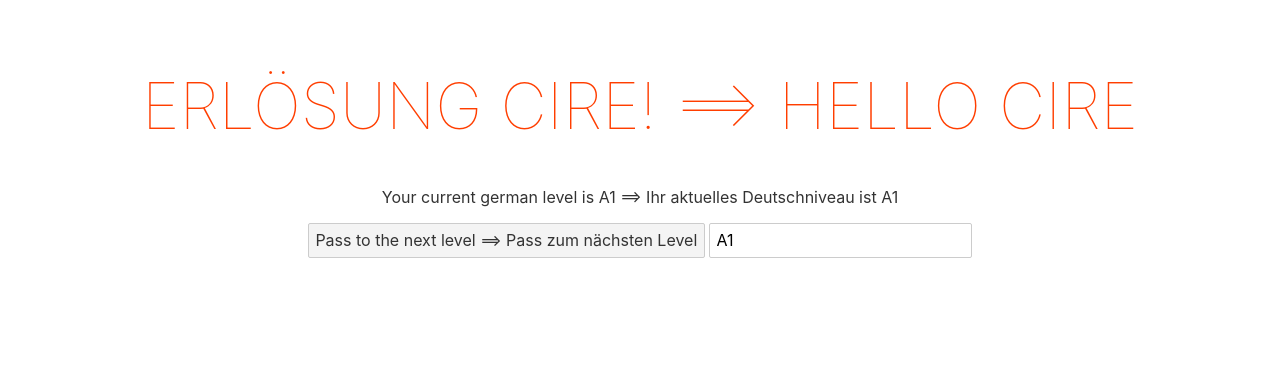
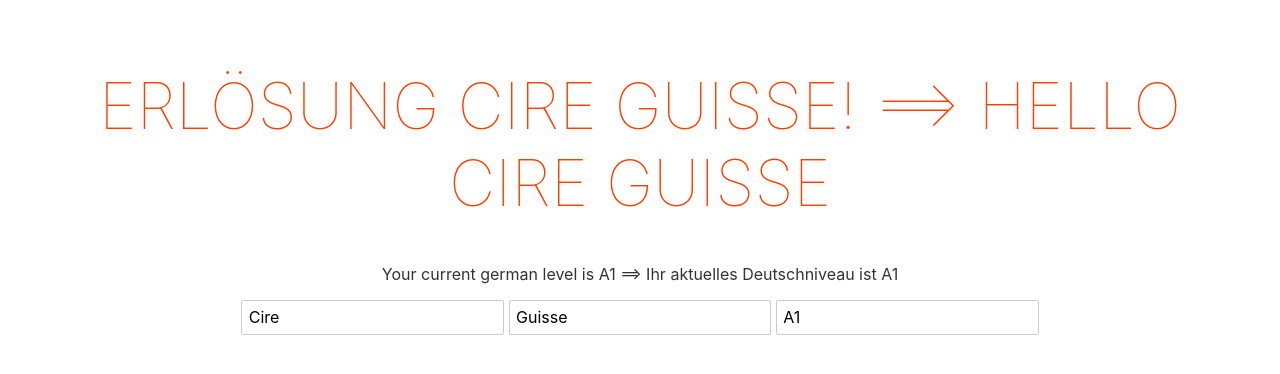
Before and after one commit to GuisseMaabo/Learning-germanIkigai, a Svelte app: page / in a window 1280 px wide. Shown: the top 374 px of the page. Built offline with nearby package versions, Linux system fonts and the light colour scheme.

Commit message:
Reactive values

```diff
--- a/src/App.svelte
+++ b/src/App.svelte
@@ -1,8 +1,9 @@
 <script>
-	export let name  ;
-	export let level ;
+	let firstname="Cire"  ;
+	let level = "A1" ;
+	let lastname ="Guisse"
 
-	// Handle click that changes the level
+;	// Handle click that changes the level
 	const handleClick = () => {
 		level = 'A2';
 	}
@@ -10,17 +11,21 @@
 	const handleInput = (e) => {
 		level = e.target.value;
 	}
+$: fullname = `${firstname} ${lastname}`;
+
 </script>
 
 <main>
-	<h1>Erlösung {name}! ==> Hello {name}</h1>
+	<h1>Erlösung {fullname}! ==> Hello {fullname}</h1>
 	<p> Your current german level is { level } ==> Ihr aktuelles Deutschniveau ist { level }</p>
-
-	<button on:click={handleClick}> Pass to the next level ==> Pass zum nächsten Level </button>
+	<!-- Eevnt Handler with a button > -->
+	<!--<button on:click={handleClick}> Pass to the next level ==> Pass zum nächsten Level </button>-->
 	<!--One way binding and two binding  by adding the value of the variable in the input-->
 	<!--<input type="text" on:input={handleInput} value={level}>-->
-	<!--<input type="text" on:input={handleInput} value={level}>-->
+	<input type="text" bind:value={firstname}>
+	<input type="text" bind:value={lastname}>
 	<input type="text" bind:value={level}>
+
 
 </main>
 
--- a/src/main.js
+++ b/src/main.js
@@ -3,8 +3,7 @@ import App from './App.svelte';
 const app = new App({
 	target: document.body,
 	props: {
-		name: 'Cire',
-		level: 'A1',
+
 
 	}
 });
```
